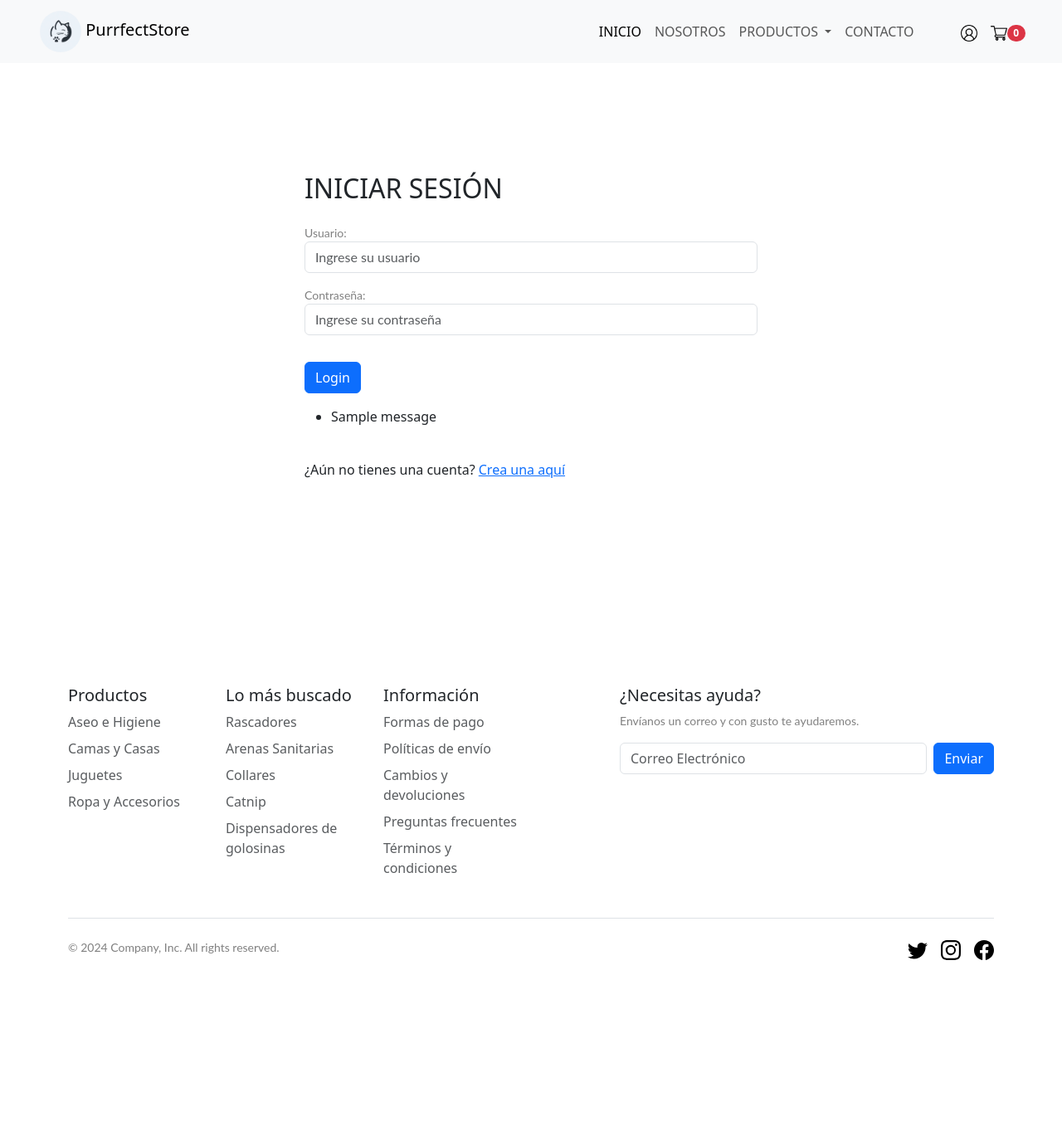
After one commit to fl-oneto/purfectstore_django, a Django app: page /purrfectstore/login/ in a window 1280 px wide. The commit adds this page. Shown: the whole page at 83% size. Run offline with Django 5.2, Linux system fonts and the light colour scheme; one stand-in notice (Sample message) is shown; some libraries are stand-ins or nearby versions.

Commit message:
funcion de autenticacion

```diff
--- a/proyecto/proyecto/urls.py
+++ b/proyecto/proyecto/urls.py
@@ -27,7 +27,8 @@ urlpatterns = [
     path('carrito/', carrito, name="carrito"),
     path('contacto/', contacto, name="contacto"),
     path('nosotros/', nosotros, name="nosotros"),
-    path('productosAseo/', productosAseo,name="productosAseo")
+    path('productosAseo/', productosAseo,name="productosAseo"),
+    path('micuenta/', carrito, name="micuenta"),
 ]
 
 if settings.DEBUG:
--- /dev/null
+++ b/proyecto/purrfectstore/forms.py
@@ -0,0 +1,37 @@
+from django import forms
+from django.contrib.auth.forms import AuthenticationForm
+from django.contrib.auth.models import User
+from django.contrib.auth.forms import UserCreationForm
+
+class CustomAuthenticationForm(AuthenticationForm):
+    username = forms.CharField(label='Usuario', required=True,
+                                max_length=50, min_length=5,
+                                error_messages={
+                                    'required': 'El usuario es obligatorio',
+                                    'max_length': 'El usuario no puede superar los 50 caracteres',
+                                    'min_length': 'El usuario debe tener al menos 5 caracteres'
+                                },
+                                widget=forms.TextInput(attrs={
+                                    'placeholder': 'Ingrese su usuario',
+                                    'class': 'form-control'
+                                })
+                                )
+    password = forms.CharField(label='Contraseña', required=True,
+                                max_length=50, min_length=1,
+                                error_messages={
+                                    'required': 'La contraseña es obligatoria',
+                                    'max_length': 'La contraseña no puede superar los 50 caracteres',
+                                    'min_length': 'La contraseña debe tener al menos 1 caracter'
+                                },
+                                widget=forms.PasswordInput(attrs={
+                                    'placeholder': 'Ingrese su contraseña',
+                                    'class': 'form-control'
+                                })
+                                )
+
+class SignUpForm(UserCreationForm):
+    email = forms.EmailField(required=True, widget=forms.EmailInput(attrs={'class': 'form-control'}))
+
+    class Meta:
+        model = User
+        fields = ('username', 'email', 'password1', 'password2')
--- a/proyecto/purrfectstore/templates/index.html
+++ b/proyecto/purrfectstore/templates/index.html
@@ -19,7 +19,7 @@
          <nav class="navbar navbar-expand-lg navbar-light bg-light px-3 mb-3">
             <div class="container-fluid">
                 <a class="navbar-brand" href={% url 'home' %}>
-                    <img src="../static\img\logo.jpg" alt="Logo" width="50" height="50" class="d-inline-block align-text-center" style="border-radius: 50%;" > <!--border radius hace que el ícono sea un círculo-->
+                    <img src="{% static 'img/logo.jpg' %}" alt="Logo" width="50" height="50" class="d-inline-block align-text-center" style="border-radius: 50%;" > <!--border radius hace que el ícono sea un círculo-->
                     PurrfectStore
                   </a>
 
@@ -52,12 +52,26 @@
                   <li class="nav-item d-flex align-items-center m-0">
                     <div class="user-items m-0">
                       <ul class="d-flex justify-content-end list-unstyled m-0 ">
-                        <li class="pe-3">
-                          <a href="index.html"><img src="../static\img\usuario.png" alt="Mi-cuenta" width="20" height="20"></a>
+
+
+                        {% if user.is_authenticated %}
+                        <li>
+                          <a href={% url 'micuenta' %}><img src="{% static 'img/usuario.png' %}" alt="Mi-cuenta" width="20" height="20"></a>
                         </li>
+                          <li class="nav-item">
+                            <form action="{% url 'logout' %}" method="post">
+                              {% csrf_token %}
+                              <button class="btn btn-link" type="submit">Logout</button>
+                          </form>
+                          </li>
+                        {% else %}
+                          <li class="pe-3">
+                            <a href={% url 'login' %}><img src="{% static 'img/usuario.png' %}" alt="Mi-cuenta" width="20" height="20"></a>
+                          </li>
+                        {% endif %}
                         <li>
                           <a href={% url 'carrito' %}>
-                            <img src="../static\img\carrito.png" alt="Carrito" width="20" height="20"><span id="items-carrito" class="badge rounded-pill text-bg-danger">0</span>
+                            <img src="{% static 'img/carrito.png' %}" alt="Carrito" width="20" height="20"><span id="items-carrito" class="badge rounded-pill text-bg-danger">0</span>
                           </a>
                         </li>
 
--- /dev/null
+++ b/proyecto/purrfectstore/templates/micuenta.html
@@ -0,0 +1,2 @@
+{% extends 'index.html' %}
+{% load static %}
--- /dev/null
+++ b/proyecto/purrfectstore/templates/registration/login.html
@@ -0,0 +1,46 @@
+<!DOCTYPE html>
+
+{% extends 'index.html' %}
+{% load static %}
+
+{% block content %}
+
+<html>
+<head>
+    <title>Iniciar Sesión</title>
+</head>
+<body>
+    <div class="container">
+        <div class="row justify-content-center mt-3">
+            <div class="col-lg-6">
+                <h2 class="mb-4">Iniciar Sesión</h2>
+
+                <form method="post">
+                    {% csrf_token %}
+                    {{ form.as_p }}
+
+                    <button class="btn btn-primary mt-3" type="submit">Login</button>
+                </form>
+
+                {% if messages %}
+                    <ul class="messages mt-3">
+                        {% for message in messages %}
+                            <li{% if message.tags %} class="{{ message.tags }}"{% endif %}>{{ message }}</li>
+                        {% endfor %}
+                    </ul>
+                {% endif %}
+                <br>
+                 ¿Aún no tienes una cuenta? <a href={% url 'signup' %}>Crea una aquí</a>
+            </div>
+        </div>
+    </div>
+
+
+
+
+
+
+</body>
+</html>
+
+{% endblock %}
--- a/proyecto/purrfectstore/urls.py
+++ b/proyecto/purrfectstore/urls.py
@@ -1,6 +1,14 @@
-from django.urls import path
+from django.urls import path, include
 from . import views
+from django.contrib.auth import views as auth_views
+from .forms import CustomAuthenticationForm
+from django.contrib.auth.views import LogoutView
+
 
 urlpatterns = [
-    path('home', views.home, name='home'),
+    path('home/', views.home, name='home'),
+    path('login/', auth_views.LoginView.as_view(authentication_form=CustomAuthenticationForm), name='login'),
+    path('logout/', auth_views.LogoutView.as_view(next_page='home'), name='logout'),
+    path('signup/', views.signup, name='signup'),
+    path('', include('django.contrib.auth.urls'))
 ]
```
Also changed, not shown: proyecto/proyecto/settings.py (+14 -2 lines), proyecto/purrfectstore/templates/landing.html (+12 -12 lines), proyecto/purrfectstore/templates/registration/signup.html (added, +28 -0 lines), proyecto/purrfectstore/views.py (+34 -1 lines), proyecto/db.sqlite3, proyecto/purrfectstore/static/img/icons8-salida-50.png (added).
